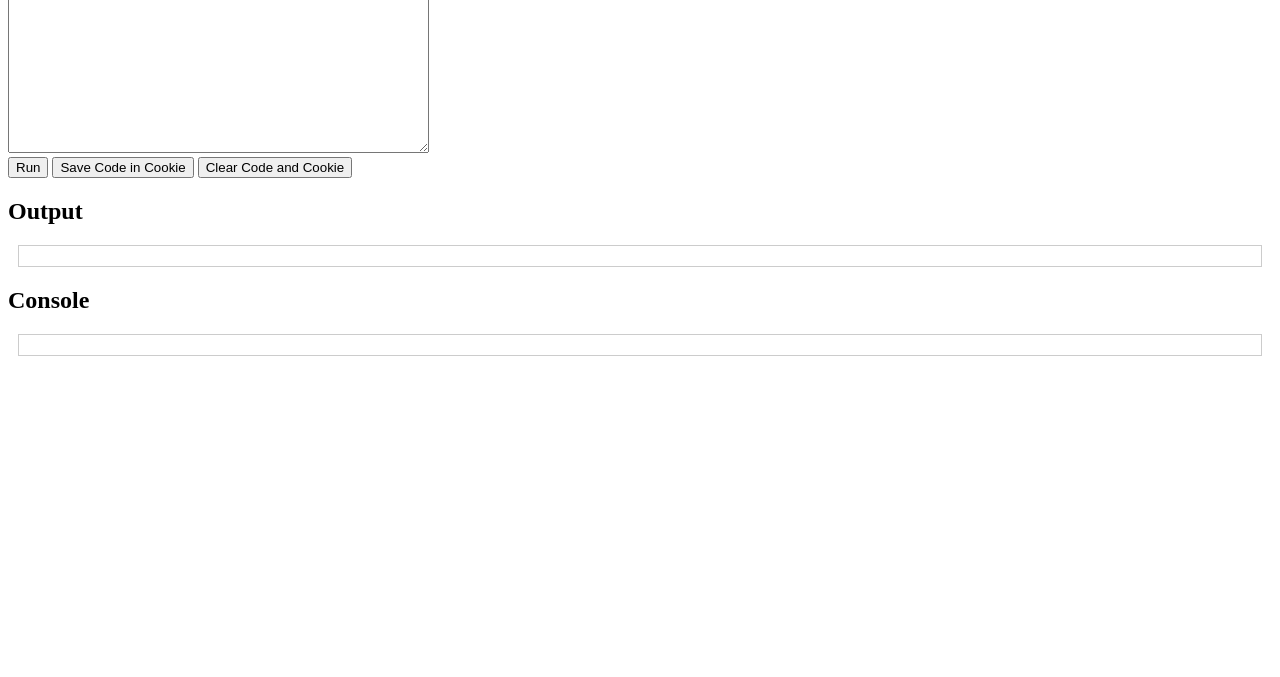
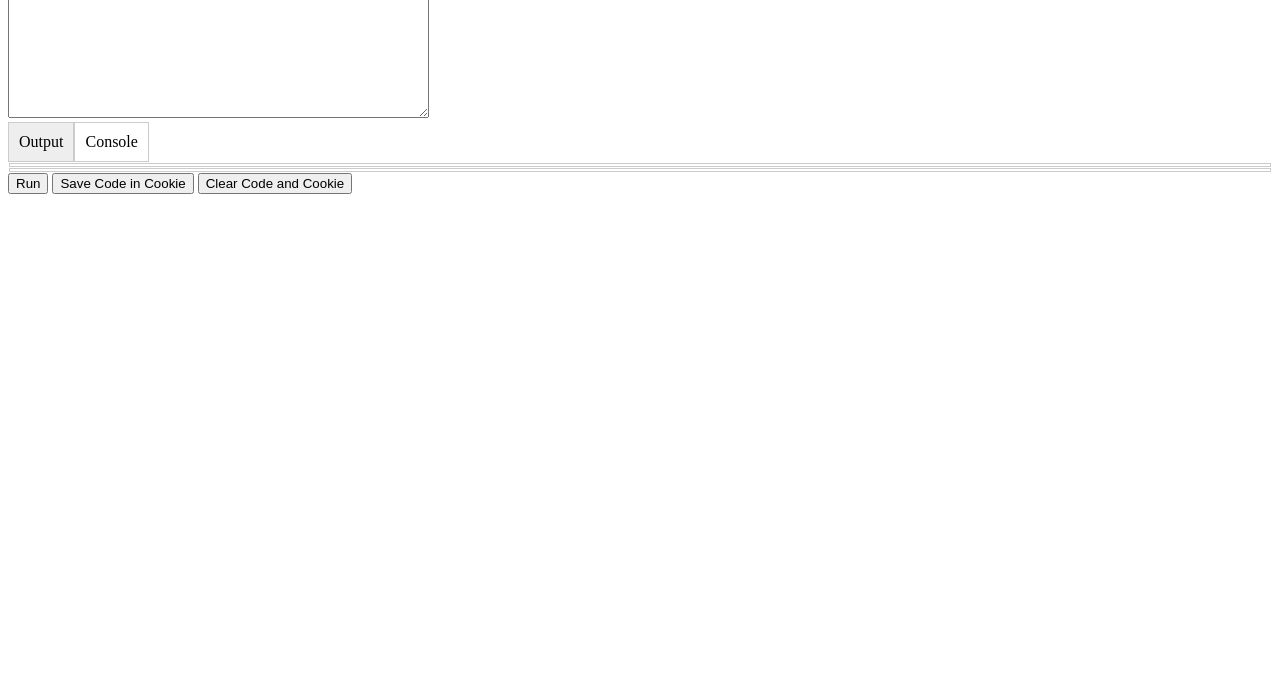
Before and after one commit to braboobssiere/html-test, a plain HTML site: page index.html in a window 1280 px wide. Shown: the part 123-800 px from the top of the page. Drawn offline with Linux system fonts and the light colour scheme.

Commit message:
Update index.html

```diff
--- a/index.html
+++ b/index.html
@@ -6,16 +6,11 @@
 
     <style>
         /* Add some basic styling to the output and console areas */
-        #output {
+        #output, #console {
             border: 1px solid #ccc;
-            padding: 10px;
-            margin: 10px;
-        }
-
-        #console {
-            border: 1px solid #ccc;
-            padding: 10px;
-            margin: 10px;
+            padding: 1px; /* Adjusted padding */
+            margin: 1px; /* Adjusted margin */
+            font-size: 16px; /* Adjusted font size */
         }
 
         .syntax-error {
@@ -31,10 +26,16 @@
             padding: 10px;
             cursor: pointer;
             border: 1px solid #ccc;
+            font-size: 16px;
         }
 
         .active-tab {
             background-color: #eee;
+        }
+
+        /* Style for the title */
+        h1 {
+            font-size: 18px;
         }
 
         /* Style for the code editor */
@@ -68,18 +69,24 @@
         <textarea id="jsInput" rows="5" cols="50"></textarea>
     </div>
 
+    <!-- Tabs for Output and Console -->
+    <div class="tabs">
+        <div class="tab active-tab" id="outputTab" onclick="switchTab('outputTab', 'output')">Output</div>
+        <div class="tab" id="consoleTab" onclick="switchTab('consoleTab', 'console')">Console</div>
+    </div>
+
+    <!-- Output and Console sections -->
+    <div id="output" class="active-editor">
+        <meta name="viewport" content="width=device-width, initial-scale=1">
+    </div>
+    <div id="console">
+        <!-- Add viewport meta tag for the console section -->
+        <meta name="viewport" content="width=device-width, initial-scale=1">
+    </div>
+
     <button onclick="runCode()">Run</button>
     <button onclick="saveCodeToCookie()">Save Code in Cookie</button>
     <button onclick="clearCodeAndCookie()">Clear Code and Cookie</button>
-
-    <h2>Output</h2>
-    <div id="output">
-        <!-- Add viewport meta tag for the output section -->
-        <meta name="viewport" content="width=device-width, initial-scale=1">
-    </div>
-
-    <h2>Console</h2>
-    <div id="console"></div>
 
     <script>
         document.addEventListener("DOMContentLoaded", function () {
@@ -122,7 +129,7 @@
             editors.forEach(editor => editor.classList.remove("active-editor"));
 
             // Deactivate all tabs
-            tabs.forEach(tab => tab.classList.remove("active-tab"));
+            tabs.forEach(tab => tab.classList remove("active-tab"));
 
             // Activate the selected tab and editor
             document.getElementById(tabId).classList.add("active-tab");
```
